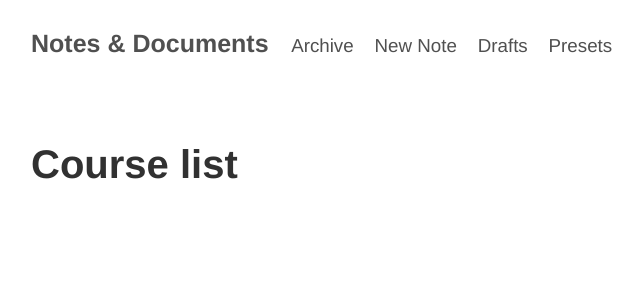
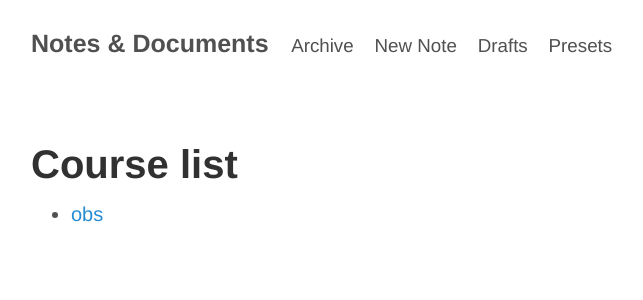
Before and after one commit to alex-esc/notes, a Jekyll site: the page built from notebooks.md, in a window 1280 px wide. Shown: the top 300 px of the page, without its empty margins (229-872 px from the left). Built offline with Jekyll 4.4.1, drawn with Linux system fonts in a browser that asks for light colours.

Commit message:
Update notebooks.md

```diff
--- a/notebooks.md
+++ b/notebooks.md
@@ -4,3 +4,5 @@ title: 'Notebooks'
 ---
 
 # Course list
+
+* [obs](notebooks/Metodos y técnicas de observación.md)
```
